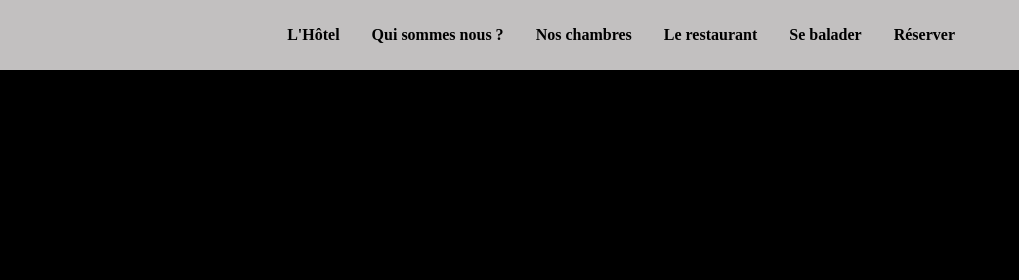
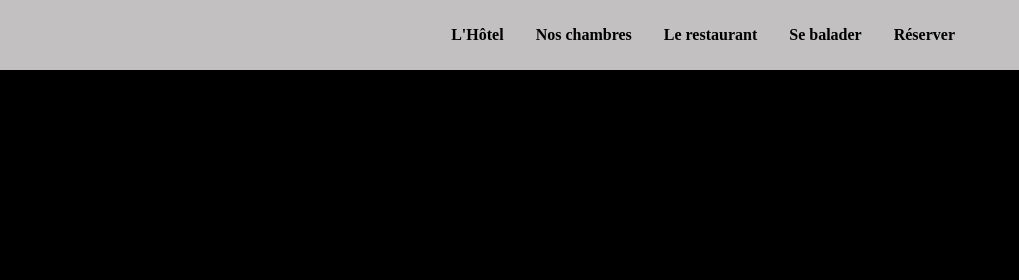
Before and after one commit to GregoryLacroix/hotel-bois-dormant, a plain HTML site: page index.html in a window 1280 px wide. Shown: the top 280 px of the page, 261-1280 px from the left. Drawn offline with Linux system fonts and the light colour scheme; a web font is replaced by a local one.

Commit message:
update header footer index.html

```diff
--- a/index.html
+++ b/index.html
@@ -21,9 +21,6 @@
             <ul class="nav__list">
                 <li class="nav__list__item">
                     <a href="" class="nav__link">L'Hôtel</a>
-                </li>
-                <li class="nav__list__item">
-                    <a href="" class="nav__link">Qui sommes nous ?</a>
                 </li>
                 <li class="nav__list__item">
                     <a href="chambre.html" class="nav__link">Nos chambres</a>
@@ -151,7 +148,7 @@
                 <a href="" class="footer__nav__link">Contact</a>
                 <a href="" class="footer__nav__link">CGV</a>
                 <a href="" class="footer__nav__link">Plan du site</a>
-                <a href="" class="footer__nav__link">Qui sommes nous ?</a>
+                <a href="" class="footer__nav__link">A propos</a>
             </nav>
         </div>
     </footer>
```
